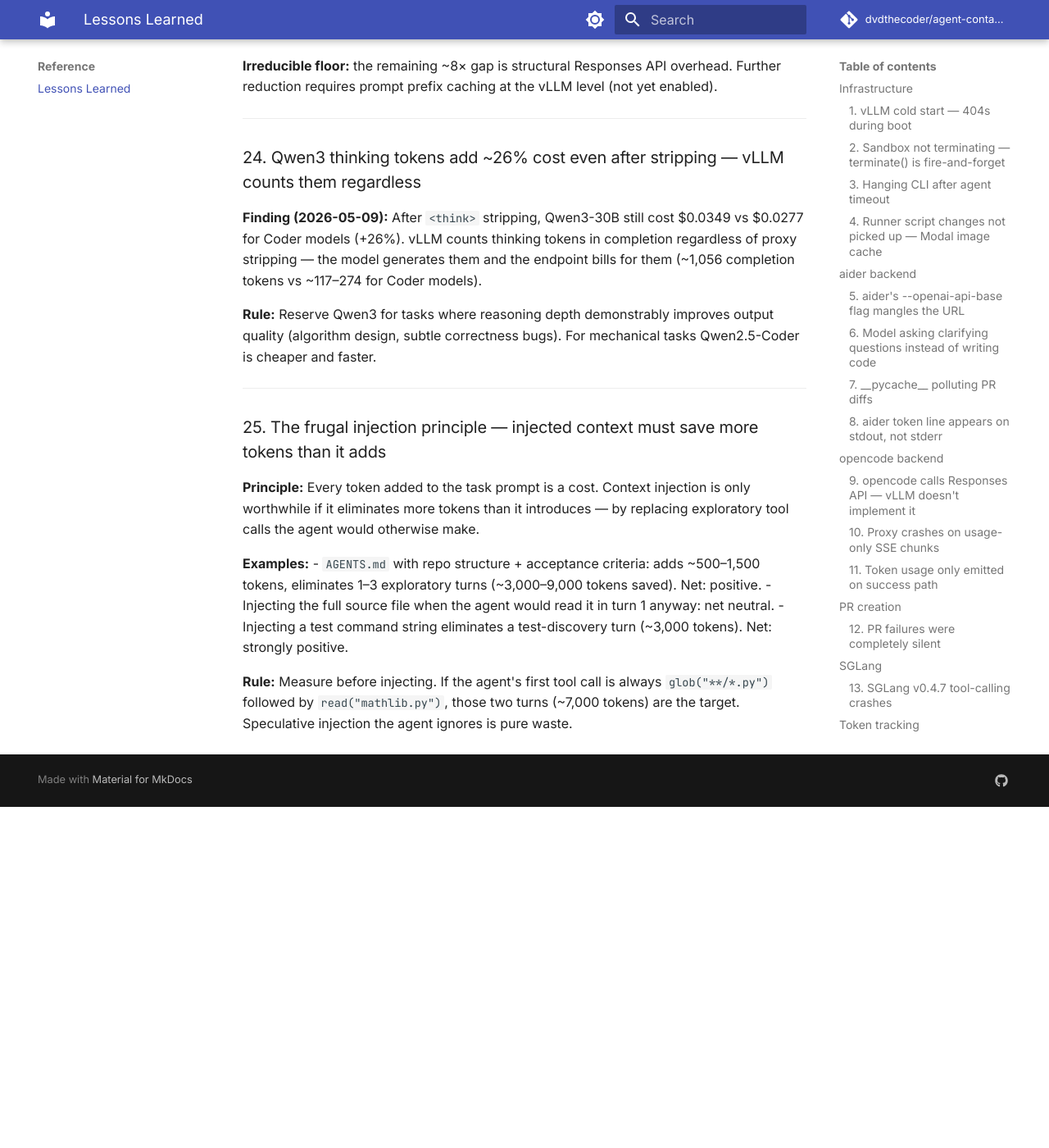
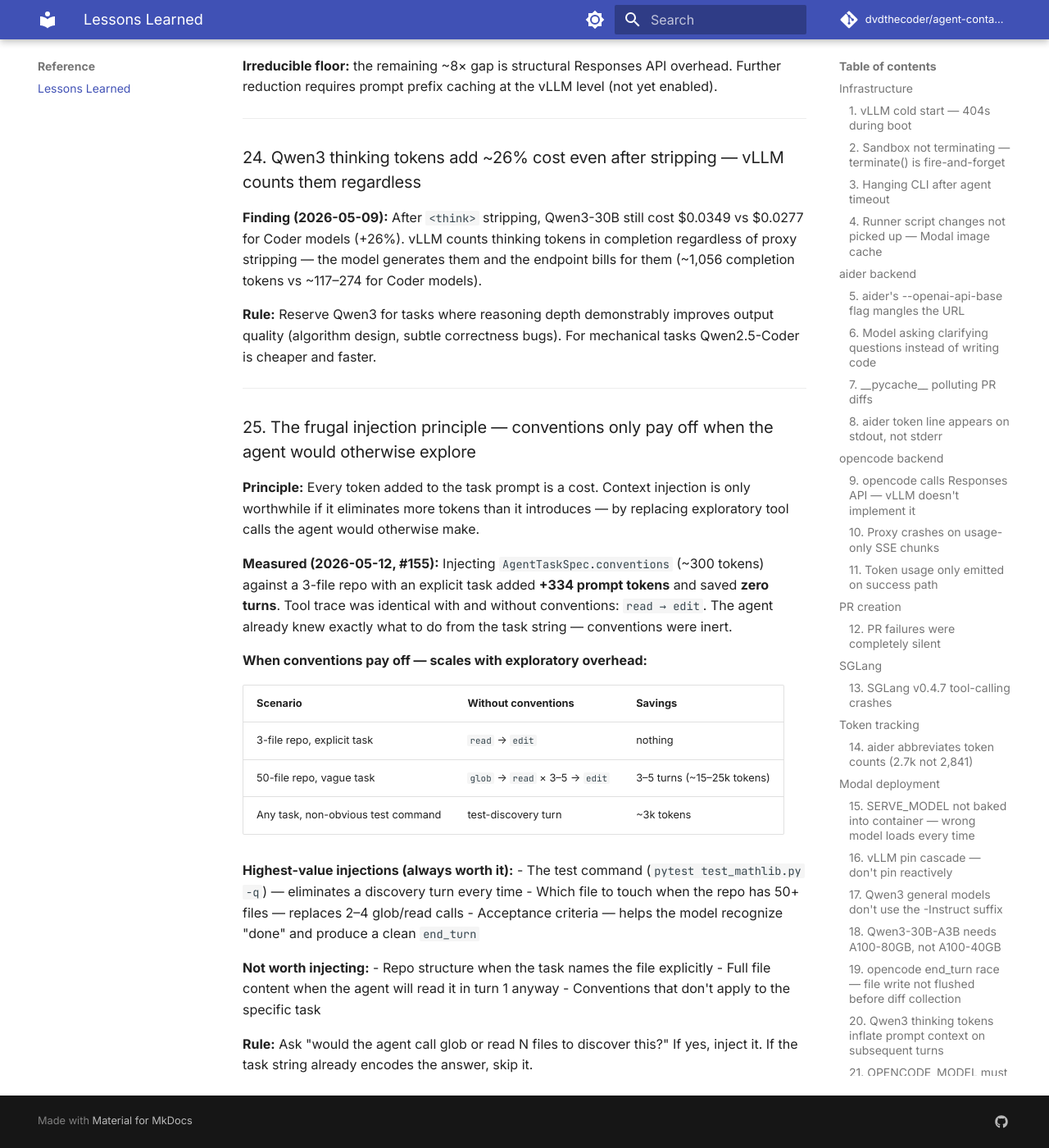
Before and after one commit to dvdthecoder/agent-container, an MkDocs documentation site: the page built from docs/lessons-learned.md, in a window 1280 px wide and 1400 px high, scrolled down 7920 px. Shown: the whole window at 82% size. Built offline with MkDocs 1.6.1 and Material for MkDocs 9.7.7, drawn with Linux system fonts in a browser that asks for light colours; comment, search, counter and statistics services are not loaded; before the commit the page ends 8904 px from its top, so only the background shows below that.

Commit message:
docs(analysis): 2026-05-12 — conventions inert on simple tasks (#155)
#155 measured: AgentTaskSpec.conventions injection against a 3-file repo
with an explicit task. Result: +334 prompt tokens, 0 turns saved, identical
tool trace (read → edit) in both conditions.

Key finding: conventions only pay off proportionally to exploratory overhead
they eliminate. On a well-scoped task the agent already knows what to do —
conventions are pure token overhead.

Updated lesson #25 with measured data, when-to-inject table, and refined
rule. Analysis page 2026-05-12 added to docs site.

Co-Authored-By: Claude Sonnet 4.6 <noreply@anthropic.com>

````diff
--- /dev/null
+++ b/docs/analysis/2026-05-12.md
@@ -0,0 +1,106 @@
+# Token Analysis — 2026-05-12
+
+**Task:** #155 — Measure token impact of `AgentTaskSpec.conventions` injection against a repo
+with no `AGENTS.md`.
+
+**Model:** `qwen2.5-coder-32b` · A100 80GB
+**Backend:** opencode only
+**Runs per condition:** 2
+**Repo branch:** `no-agents-md` (AGENTS.md deleted from fixture repo)
+
+---
+
+## Results
+
+| Condition | Run | Success | Prompt tok | Completion tok | Turns | Think chars | Est. cost | Duration |
+|---|---|---|---|---|---|---|---|---|
+| no conventions | 1 | ✅ | 26,038 | 135 | 4 | 0 | $0.0262 | 121s |
+| no conventions | 2 | ❌ | 26,050 | 148 | 4 | 1 | $0.0262 | 151s |
+| with conventions | 1 | ✅ | 26,379 | 137 | 4 | 0 | $0.0265 | 120s |
+| with conventions | 2 | ✅ | 26,377 | 118 | 4 | 0 | $0.0265 | 118s |
+
+## Summary (averages per condition)
+
+| Condition | Runs | Success | Avg prompt tok | Avg turns | Avg think chars | Avg cost | Avg duration |
+|---|---|---|---|---|---|---|---|
+| no conventions | 2 | 1/2 | 26,044 | 4.0 | 0 | $0.0262 | 136s |
+| with conventions | 2 | 2/2 | 26,378 | 4.0 | 0 | $0.0265 | 119s |
+
+### Delta (with − no conventions)
+
+| Metric | Delta |
+|---|---|
+| Prompt tokens | **+334** (+1.3%) |
+| Turns | **+0.0** |
+| Frugal principle | **negative** — conventions add tokens, save none |
+
+---
+
+## Tool call trace
+
+All four runs were identical:
+
+```
+read → edit
+```
+
+No `glob`, no exploratory `read` of multiple files, no test-discovery turn.
+The agent went straight to the correct file on every run regardless of whether conventions
+were present.
+
+---
+
+## Key findings
+
+### 1. Conventions don't pay off on simple, well-scoped tasks
+
+The frugal injection principle (lesson #25) states that injected context must save more tokens
+than it adds. On this task, conventions added **+334 prompt tokens** (1.3%) and saved **zero**
+— turn count was identical (4 turns, `read → edit` in both conditions).
+
+**Why:** The task string already told the agent exactly what file to touch and what to fix.
+The fixture repo has 3 files. There was nothing to explore. Conventions are inert when the
+agent has no exploratory work to skip.
+
+### 2. Conventions are valuable when the agent would otherwise explore
+
+The value of `AGENTS.md` / `AgentTaskSpec.conventions` scales with exploratory overhead:
+
+| Scenario | Agent's first moves (no conventions) | Conventions save |
+|---|---|---|
+| 3-file repo, explicit task | `read mathlib.py` → `edit` | nothing |
+| 50-file repo, vague task | `glob **/*.py` → `read` × 3–5 → `edit` | 3–5 turns (~15–25k tokens) |
+| Multi-component task | `glob` + `read` + `bash grep` × N | N turns |
+
+Conventions should carry: repo map, which files are relevant, test command, constraints.
+They are not useful when the task string already encodes all of this.
+
+### 3. Success rate hint (inconclusive at N=2)
+
+Without conventions: 1/2 succeeded. The failure on run 2 was the end_turn race — `think_chars=1`
+is a parsing artefact from a single stray character, not real thinking. The retry fix (#152)
+reduced the flake but didn't eliminate it on 32B. More data needed.
+
+With conventions: 2/2 succeeded. Possibly conventions help the model produce a cleaner
+`end_turn` signal by giving it a clearer definition of done (acceptance criteria). Inconclusive
+at 2 runs.
+
+### 4. Conventions overhead is negligible when inert
+
++334 tokens on a ~26k-token prompt is 1.3%. Even when conventions don't help, they don't hurt
+meaningfully on cost. The risk is not token waste — it's cognitive noise for the model when
+the conventions are irrelevant to the task.
+
+---
+
+## Revised frugal injection guidance (update to lesson #25)
+
+**Before:** "Measure before injecting. Speculative injection is waste."
+
+**After:** Conventions pay off proportionally to exploratory overhead they eliminate:
+- Short task + tiny repo + explicit file reference → **skip conventions**, they add noise
+- Vague task + large repo + no file guidance → **inject conventions**, they replace exploration
+- Any task with non-obvious test command → **always inject** the test command line (~3k tokens saved per discovery turn)
+
+The `acceptance_criteria` field in `AgentTaskSpec.resolved_prompt()` is the highest-value
+injection: it tells the agent when it's done without requiring a test-discovery turn.
--- a/docs/lessons-learned.md
+++ b/docs/lessons-learned.md
@@ -343,19 +343,34 @@ and faster.
 
 ---
 
-### 25. The frugal injection principle — injected context must save more tokens than it adds
+### 25. The frugal injection principle — conventions only pay off when the agent would otherwise explore
 
 **Principle:** Every token added to the task prompt is a cost. Context injection is only
 worthwhile if it eliminates more tokens than it introduces — by replacing exploratory tool
 calls the agent would otherwise make.
 
-**Examples:**
-- `AGENTS.md` with repo structure + acceptance criteria: adds ~500–1,500 tokens, eliminates
-  1–3 exploratory turns (~3,000–9,000 tokens saved). Net: positive.
-- Injecting the full source file when the agent would read it in turn 1 anyway: net neutral.
-- Injecting a test command string eliminates a test-discovery turn (~3,000 tokens). Net:
-  strongly positive.
+**Measured (2026-05-12, #155):** Injecting `AgentTaskSpec.conventions` (~300 tokens) against
+a 3-file repo with an explicit task added **+334 prompt tokens** and saved **zero turns**.
+Tool trace was identical with and without conventions: `read → edit`. The agent already knew
+exactly what to do from the task string — conventions were inert.
 
-**Rule:** Measure before injecting. If the agent's first tool call is always `glob("**/*.py")`
-followed by `read("mathlib.py")`, those two turns (~7,000 tokens) are the target. Speculative
-injection the agent ignores is pure waste.
+**When conventions pay off — scales with exploratory overhead:**
+
+| Scenario | Without conventions | Savings |
+|---|---|---|
+| 3-file repo, explicit task | `read` → `edit` | nothing |
+| 50-file repo, vague task | `glob` → `read` × 3–5 → `edit` | 3–5 turns (~15–25k tokens) |
+| Any task, non-obvious test command | test-discovery turn | ~3k tokens |
+
+**Highest-value injections (always worth it):**
+- The test command (`pytest test_mathlib.py -q`) — eliminates a discovery turn every time
+- Which file to touch when the repo has 50+ files — replaces 2–4 glob/read calls
+- Acceptance criteria — helps the model recognize "done" and produce a clean `end_turn`
+
+**Not worth injecting:**
+- Repo structure when the task names the file explicitly
+- Full file content when the agent will read it in turn 1 anyway
+- Conventions that don't apply to the specific task
+
+**Rule:** Ask "would the agent call glob or read N files to discover this?" If yes, inject it.
+If the task string already encodes the answer, skip it.
--- a/mkdocs.yml
+++ b/mkdocs.yml
@@ -75,6 +75,7 @@ nav:
     - Running & Contributing: contributing.md
   - Analysis:
     - Overview: analysis/index.md
+    - 2026-05-12: analysis/2026-05-12.md
     - 2026-05-09: analysis/2026-05-09.md
     - 2026-05-08: analysis/2026-05-08.md
     - 2026-05-05: analysis/2026-05-05.md
````
Also changed, not shown: docs/roadmap.md (+2 -1 lines).
